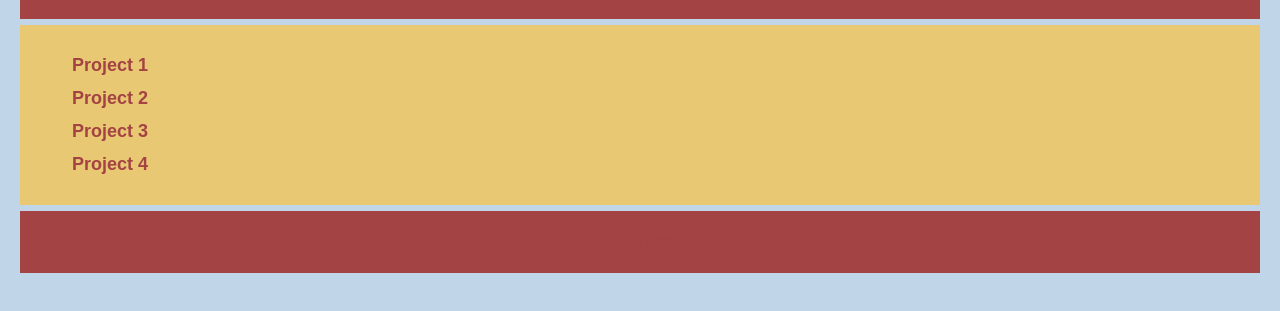
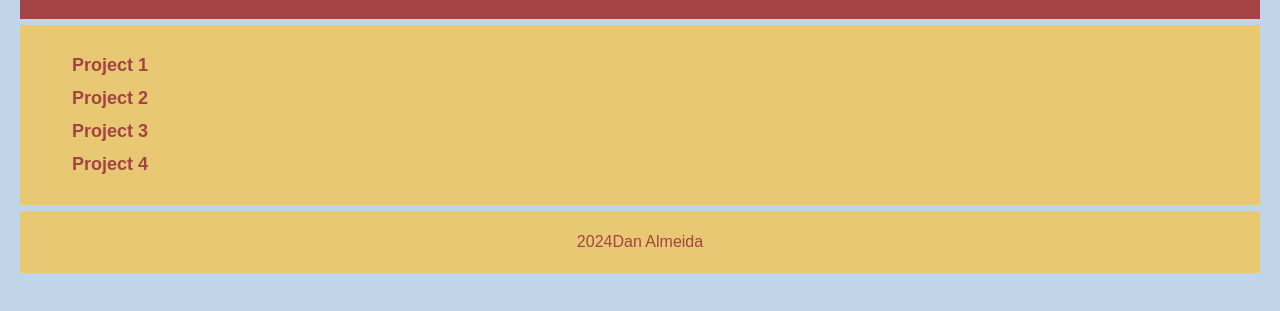
Before and after one commit to dan-almeida1/CMST386, a plain HTML site: page index.html in a window 1280 px wide. Shown: the part 117-428 px from the top of the page. Drawn offline with Linux system fonts and the light colour scheme.

Commit message:
footer color

```diff
--- a/project1/style.css
+++ b/project1/style.css
@@ -44,7 +44,7 @@ footer {
     flex-direction: row;
     justify-content: center;
     padding: 18px;
-    background-color: #A34343;
+    background-color: #E9C874;
     margin: 6px;
     padding: 6px;
 }
```
